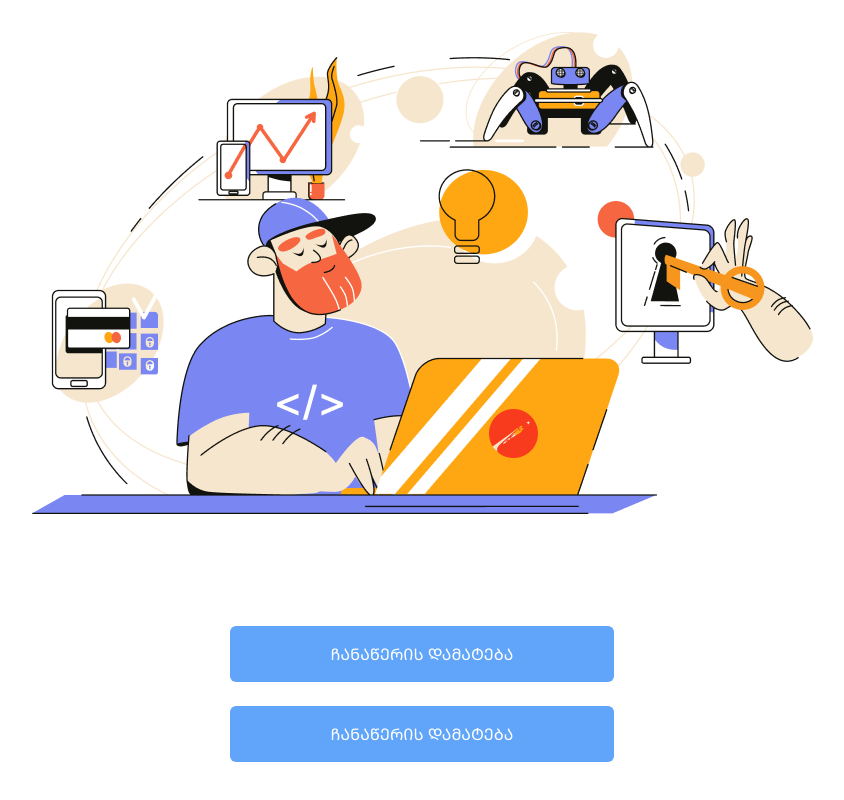
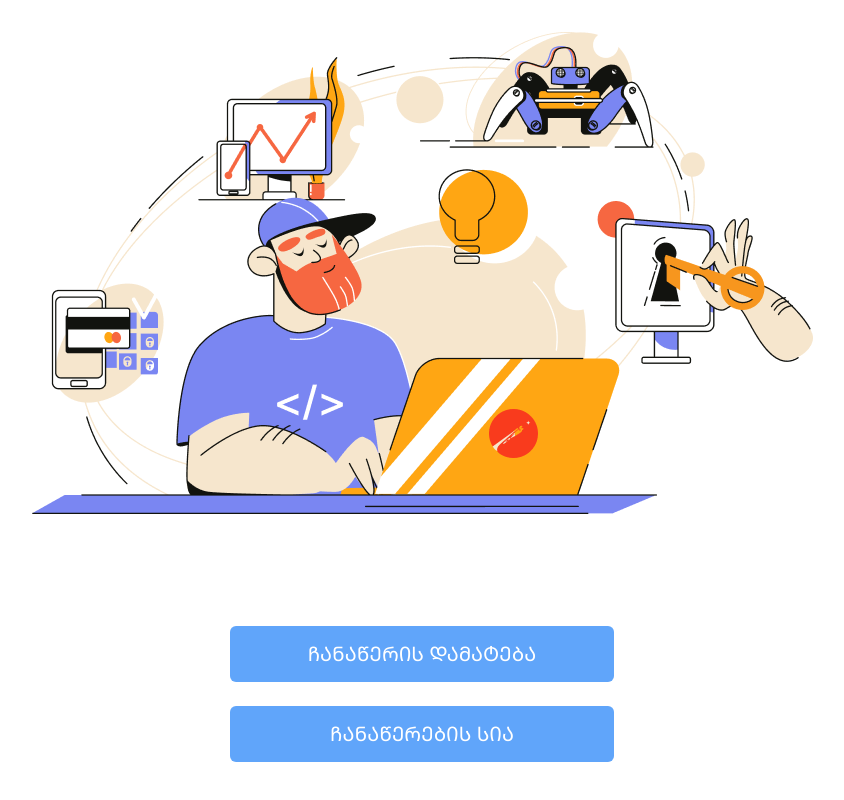
Before and after one commit to omarijalagania/pcfy, a Vue app: page / in a window 1280 px wide. Shown: the part 242-1042 px from the top of the page, without its empty margins (218-1062 px from the left). Built offline with nearby package versions, Linux system fonts and the light colour scheme.

Commit message:
feat: add router

```diff
--- a/package.json
+++ b/package.json
@@ -9,7 +9,8 @@
   },
   "dependencies": {
     "core-js": "^3.8.3",
-    "vue": "^3.2.13"
+    "vue": "^3.2.13",
+    "vue-router": "^4.1.5"
   },
   "devDependencies": {
     "@babel/core": "^7.12.16",
--- a/src/App.vue
+++ b/src/App.vue
@@ -1,13 +1,9 @@
 <template>
-  <HomePage />
+  <router-view></router-view>
 </template>
 
 <script>
 import "../src/style.css"
-import HomePage from "./components/HomePage.vue"
-export default {
-  components: {
-    HomePage,
-  },
-}
+
+export default {}
 </script>
--- a/src/components/shared/TheButton.vue
+++ b/src/components/shared/TheButton.vue
@@ -1,11 +1,11 @@
 <script>
 export default {
-  props: ["name"],
+  props: ["name", "width"],
 }
 </script>
 
 <template>
-  <button class="w-96 h-14 bg-blue-400 rounded-md text-white">
+  <button :class="width" class="h-14 text-xl bg-blue-400 rounded-md text-white">
     {{ name }}
   </button>
 </template>
--- /dev/null
+++ b/src/views/ClientInfo.vue
@@ -0,0 +1,9 @@
+<script>
+export default {}
+</script>
+
+<template>
+  <section class="bg-white w-[1226px] h-[973px]">
+    <h1>Client</h1>
+  </section>
+</template>
--- a/src/components/HomePage.vue
+++ b/src/views/HomePage.vue
@@ -1,5 +1,5 @@
 <script>
-import TheButton from "./shared/TheButton.vue"
+import TheButton from "../components/shared/TheButton.vue"
 export default {
   components: {
     TheButton,
@@ -13,8 +13,8 @@ export default {
       <img alt="Vue logo" src="../assets/images/logo.png" />
       <img class="mt-44" src="../assets/images/main.png" alt="main image" />
       <div class="mt-28 flex flex-col space-y-6">
-        <TheButton name="ᲩᲐᲜᲐᲬᲔᲠᲘᲡ ᲓᲐᲛᲐᲢᲔᲑᲐ" />
-        <TheButton name="ᲩᲐᲜᲐᲬᲔᲠᲘᲡ ᲓᲐᲛᲐᲢᲔᲑᲐ" />
+        <TheButton width="w-96" name="ᲩᲐᲜᲐᲬᲔᲠᲘᲡ ᲓᲐᲛᲐᲢᲔᲑᲐ" />
+        <TheButton width="w-96" name="ᲩᲐᲜᲐᲬᲔᲠᲔᲑᲘᲡ ᲡᲘᲐ" />
       </div>
     </div>
   </div>
```
Also changed, not shown: src/main.js (+15 -3 lines), src/routes/routes.js (added, +7 -0 lines), 1 other file (tests, documents, lock files or other folders).
